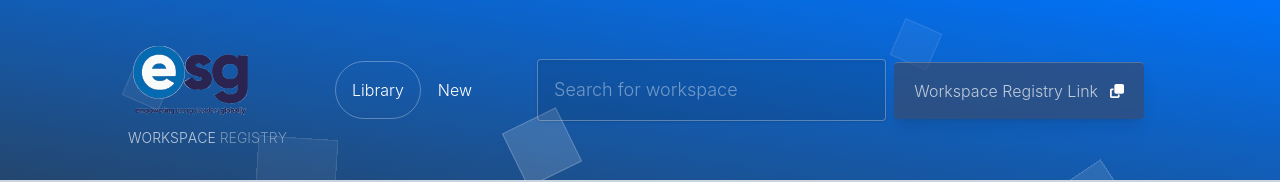
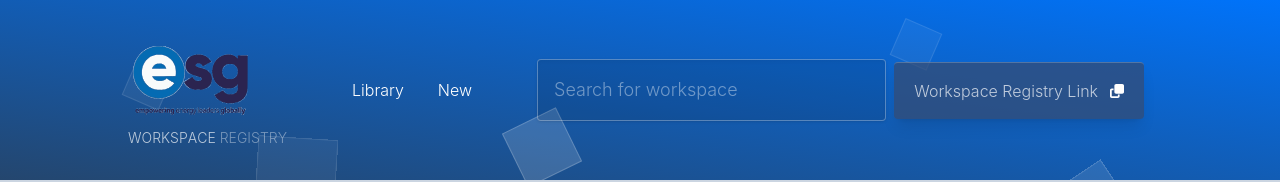
Before and after one commit to harrisonj94/kasm-registry, a Next.js app in the folder site/: page / in a window 1280 px wide. Shown: the top 182 px of the page. Built offline with nearby package versions, Linux system fonts and the light colour scheme.

Commit message:
Update header.js

```diff
--- a/site/components/header.js
+++ b/site/components/header.js
@@ -47,7 +47,7 @@ export default function Header({ searchText, changeSearch }) {
         </div>
       </div>
       <nav className='relative z-10 mx-12'>
-        <a href="/" className={'p-4 inline-block rounded-full border border-solid' + (router.pathname == "/" ? ' border-white/30' : ' border-transparent')}>Library</a>
+        <a href="/" className={'p-4 inline-block rounded-full border border-solid' + (router.pathname == "/kasm-registry/1.0" ? ' border-white/30' : ' border-transparent')}>Library</a>
         <Link href="/new" className={'p-4 inline-block rounded-full border border-solid' + (router.pathname.startsWith("/new") ? ' bg-black/10 border-white/30' : ' border-transparent')}>New</Link>
       </nav>
       <div className="grow flex justify-center relative z-10">
```
